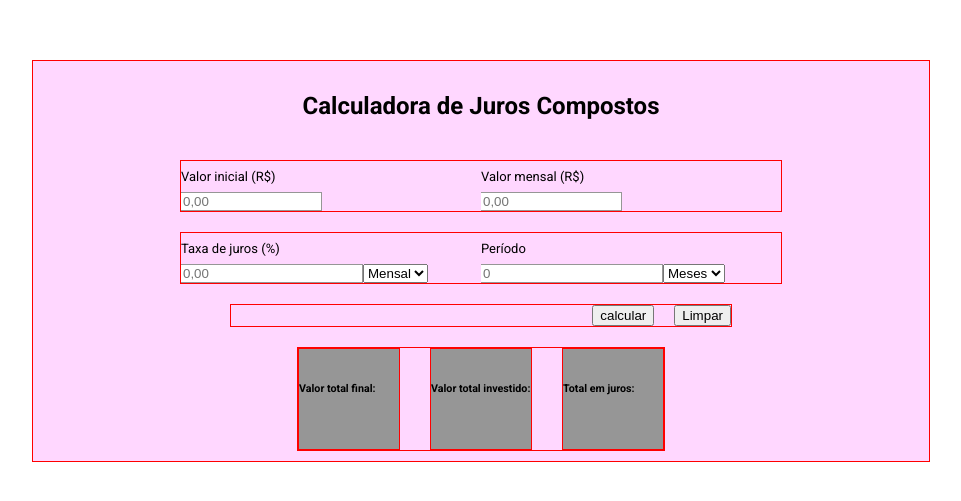
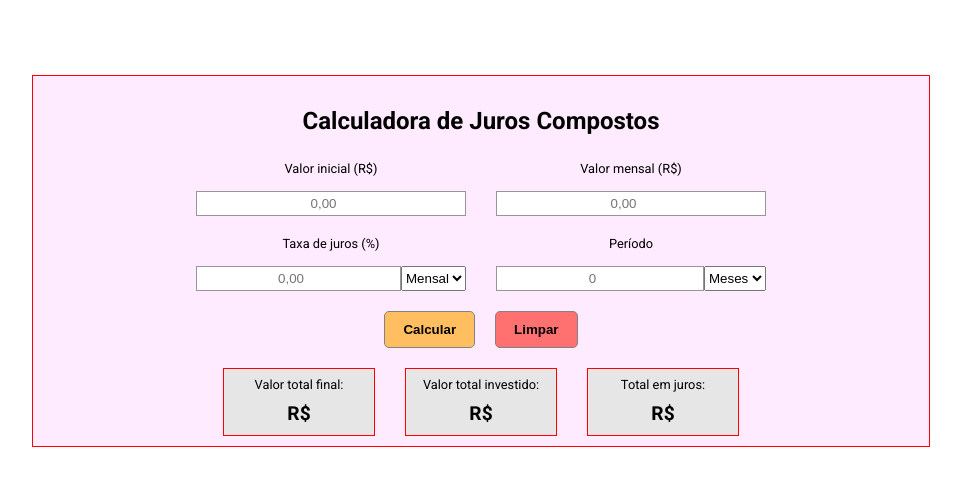
Before and after one commit to matheus-ferreira1/calculadora-juros-compostos, a plain HTML site: page index.html in a window 1280 px wide. Shown: the part 139-640 px from the top of the page, without its empty margins (159-1120 px from the left). Drawn offline with Linux system fonts and the light colour scheme.

Commit message:
layout improvement

```diff
--- a/index.html
+++ b/index.html
@@ -7,14 +7,9 @@
 
     <link rel="stylesheet" href="style.css">
 
-
-
-
     <title>Calculadora juros compostos</title>
 </head>
 <body>
-
-
 
         <div class="wrapper">
             <h2>Calculadora de Juros Compostos</h2>
@@ -63,20 +58,20 @@
 
             <div class="botoes">
                 <button class="btn" onclick="calcularJuros()">calcular</button>
-                <button class="btn" onclick="limparTela()">Limpar</button>
+                <button class="btn" onclick="limparTela()">limpar</button>
             </div>
 
             <div class="result-wrapper">
                 <div class="result-box">
-                    <h6>Valor total final:</h6>
+                    <p>Valor total final:</p>
                     <p id="total-final"></p>
                 </div>
                 <div class="result-box">
-                    <h6>Valor total investido:</h6>
+                    <p>Valor total investido:</p>
                     <p id="total-invest"></p>
                 </div>
                 <div class="result-box">
-                    <h6>Total em juros:</h6>
+                    <p>Total em juros:</p>
                     <p id="total-juros"></p>
                 </div>
             </div>
--- a/style.css
+++ b/style.css
@@ -13,6 +13,7 @@ body {
 
 .wrapper h2 {
     text-align: center;
+    margin-bottom: 5px
 }
 
 .wrapper {
@@ -23,12 +24,11 @@ body {
     align-items: center;
     justify-content: center;
     gap: 20px;
-    background-color: rgb(255, 215, 255);
+    background-color: rgb(255, 235, 255);
     padding: 10px 0 10px 0;
 }
 
 .wrapper-upper {
-    border: 1px solid red;
     display: flex;
     flex-direction: row;
     justify-content: space-between;
@@ -36,7 +36,6 @@ body {
 }
 
 .wrapper-lower {
-    border: 1px solid red;
     display: flex;
     flex-direction: row;
     justify-content: space-between;
@@ -44,20 +43,47 @@ body {
 }
 
 .botoes {
-    border: 1px solid red;
     display: flex;
-    justify-content: flex-end;
+    justify-content: center;
     align-items: flex-end;
     gap: 20px;
     width: 500px;
 }
 
+.botoes .btn {
+    padding: 10px 18px;
+    text-transform: capitalize;
+    font-weight: bold;
+    background-color: #ffbf60;
+    border: 1px solid rgb(131, 131, 131);
+    border-radius: 5px;
+    transition: 250ms all;
+}
+
+.botoes .btn:hover {
+    background-color: #ff9900;
+
+}
+
+.botoes .btn:last-child {
+    background-color: rgb(255, 112, 112)
+}
+
+.botoes .btn:last-child:hover {
+    background-color: rgb(255, 24, 24)
+}
+
 .wrapper label {
-    font-size: 13px;
+    font-size: 0.8em;
 }
 
 .general-box {
     width: 300px;
+    display: flex;
+    flex-direction: column;
+    justify-content: center;
+    align-items: center;
+    line-height: 15px;
 }
 
 .input-lower {
@@ -67,9 +93,10 @@ body {
 
 .input-lower input {
     border: 1px solid #969696;
-    border-left: none;
+    padding: 4px 10px;
+    width: 100%;
+    text-align: center;
 }
-
 
 #box-left {
     text-align: center;
@@ -82,12 +109,26 @@ body {
 .result-wrapper {
     display: flex;
     gap: 30px;
-    border: 1px solid red;
 }
 
 .result-box {
-    height: 100px;
-    width: 100px;
-    background-color: #969696;
+    display: flex;
+    flex-direction: column;
+    gap: 10px;
+    width: 150px;
+    background-color: #e6e6e6;
+    text-align: center;
     border: 1px solid red;
+    line-height: 5px;
+    font-size: 0.8em;
 }
+
+.result-box p:last-child {
+    font-weight: bold;
+    margin-top: 1px;
+    font-size: 1.5em;
+}
+
+.result-box p:last-child::before {
+    content: 'R$ '
+}
```
